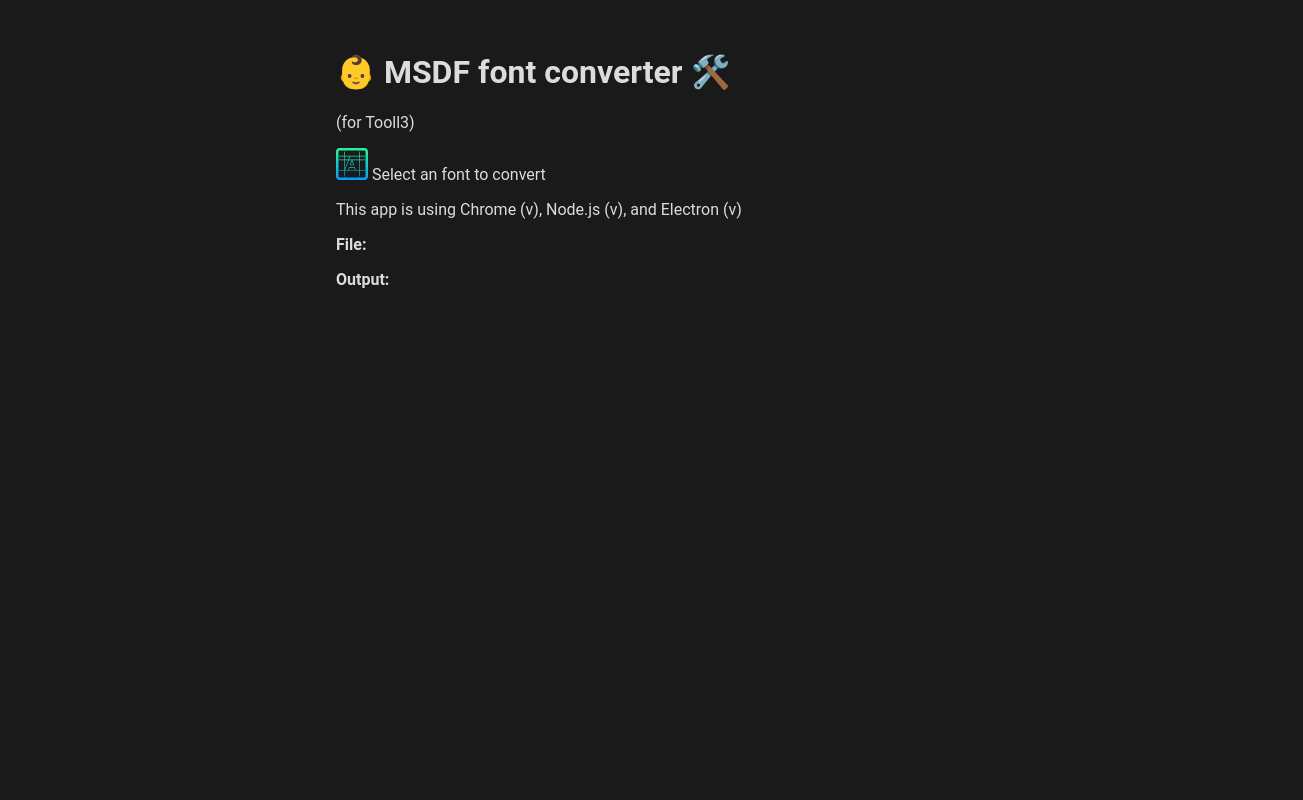
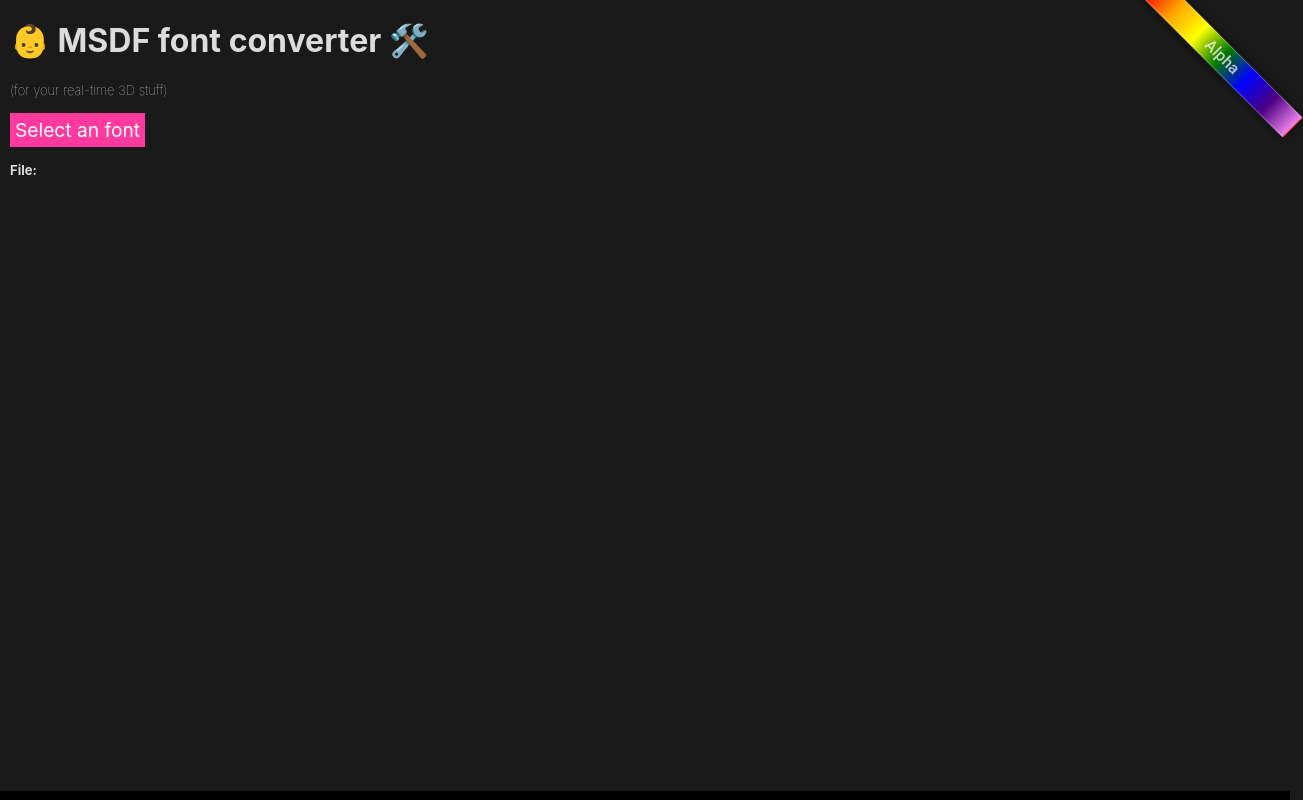
Before and after one commit to newemka/MSDFtron, an Electron app: page src/index.html in a window 1280 px wide. Shown: the whole page, 1303 px wide, since content can reach past the window. Drawn offline with Linux system fonts and the light colour scheme; no server answers.

Commit message:
A little bit of cosmetic

```diff
--- a/src/index.css
+++ b/src/index.css
@@ -1,15 +1,18 @@
 body {
-  font-family: Roboto, -apple-system, BlinkMacSystemFont, 'Segoe UI',  Helvetica,
+  font-family:  -apple-system, BlinkMacSystemFont, 'Segoe UI', Roboto,  Helvetica,
     Arial, sans-serif;
   margin: auto;
-  max-width: 38rem;
-  padding: 2rem;
   background-color:#1a1a1a;
   color: gainsboro;
+  overflow: hidden;
+  margin: 0;
+}
+.topstuff{
+  margin-left: 10px;
 }
 form {
   max-width: 230px;
-
+  margin-left: 30px;
 }
 .hidden {
   display: none;
@@ -24,14 +27,94 @@ form {
   text-align: center;
   color:white;
   margin: 10px 0 10px 0;
+  padding: 5px;
 
   -webkit-user-select: none; /* Safari */
   -ms-user-select: none; /* IE 10 and IE 11 */
   user-select: none; /* Standard syntax */
 }
+button {
+  border-style: none;
+}
+
 
 .genButton:hover{
   background-color:black;
   /*transform: rotate(-3deg);*/
 
 }
+
+.dev{
+  background-color: black;
+  padding: 5px;
+  position:fixed;
+  bottom: -60px;
+  width: 100%;
+  line-height: 10px;
+  margin: 0;
+  transition: 250ms;
+}
+.dev:hover{
+  bottom: 2px;
+}
+
+p{
+  font-size: small;
+  font-weight: 100;
+}
+
+/* Ribbon */
+.ribbon{
+  position: absolute;
+  top: 42px;
+  width: 200px;
+  padding: 1px 0;
+
+  color: #eee;
+
+  -moz-box-shadow: 0 0 10px rgba(0,0,0,0.5);
+  -webkit-box-shadow: 0 0 10px rgba(0,0,0,0.5);
+  box-shadow: 0 0 10px rgba(0,0,0,0.5);
+}
+
+.ribbon.left{
+  left: -42px;
+  -moz-transform: rotate(-45deg);
+  -webkit-transform: rotate(-45deg);
+  -o-transform: rotate(-45deg);
+  -ms-transform: rotate(-45deg);
+  transform: rotate(-45deg);
+}
+
+.ribbon.right{
+  right: -42px;
+  -moz-transform: rotate(45deg);
+  -webkit-transform: rotate(45deg);
+  -o-transform: rotate(45deg);
+  -ms-transform: rotate(45deg);
+  transform: rotate(45deg);
+}
+
+.ribbon a,
+.ribbon a:visited,
+.ribbon a:active,
+.ribbon a:hover{
+  display: block;
+  padding: 1px 0;
+  height: 24px;
+  line-height: 24px;
+  background: linear-gradient(90deg, red,orange,yellow,green,blue,indigo,violet);
+  color: #1a1a1a;
+  color: rgba(255, 255, 255, 0.733);
+  text-align: center;
+  text-decoration: none;
+  font-family: Roboto, sans-serif;
+  font-size: 16px;
+  font-weight: 500;
+
+  border: 1px solid rgba(255,255,255,0.3);
+
+  -moz-text-shadow: 0 0 10px rgba(0,0,0,0.31);
+  -webkit-text-shadow: 0 0 10px rgba(0,0,0,0.31);
+  text-shadow: 0 0 10px rgba(0,0,0,0.31);
+}
--- a/src/index.html
+++ b/src/index.html
@@ -8,18 +8,21 @@
     <script defer src="render.js"></script>
   </head>
   <body>
+    <div class="topstuff">
     <h1>👶 MSDF font converter 🛠️</h1>
-    <p>(for Tooll3)</p>
+    <p>(for your real-time 3D stuff)</p>
 
-    <div>
+    <div >
       <label>
-        <img src="./images/logo.svg" width="32" />
-        <span>Select an font to convert</span>
+        <!-- <img src="./images/logo.svg" width="32" /> -->
+        <span class="genButton">Select an font</span>
         <input id="font" type="file" class="hidden" />
+        <p><strong>File: </strong><span id="filename"></p>
       </label>
     </div>
+  </div>
     <form id="myForm" class="hidden">
-      <div class="genButton" id="getFont">Select a font</div>
+
 
       <label>FontSize:</label>
       <input type="number" id="FontSize" step="1" value="42" required>
@@ -31,12 +34,17 @@
       <input type="number" id="TexturePadding" step="1" value="4" required>
 
 
-      <button class="genButton" type="submit">Generate</button>
+      <button class="genButton" type="submit">Convert</button>
 
     </form>
-    <p id="info"></p>
-    <p><strong>File: </strong><span id="filename"></span></p>
-    <p><strong>Output: </strong><span id="output-path"></span></p>
+
+    </div>
+    <div class="dev">
+      <p id="info"></p>
+
+      <p><strong>Output: </strong><span id="output-path"></span></p></div>
+    <div class="ribbon right rainbow">
+      <a href="#">Alpha</a>
     </div>
   </body>
 </html>
--- a/src/index.js
+++ b/src/index.js
@@ -3,6 +3,8 @@ const path = require('node:path');
 const os = require('os');
 const fs = require('fs');
 const generateBMFont = require('msdf-bmfont-xml');
+
+process.env.NODE_ENV = 'production';
 
 const isDev = process.env.NODE_ENV !== 'production';
 const isMac = process.platform === 'darwin';
@@ -30,7 +32,7 @@ const createWindow = () => {
   // Create the browser window.
   const mainWindow = new BrowserWindow({
 
-    width: isDev ? 1000 : 800,
+    width: isDev ? 1000 : 500,
     x : isDev ? 2000 : null,
     y: isDev ? 100 : null,
     height: 600,
```
